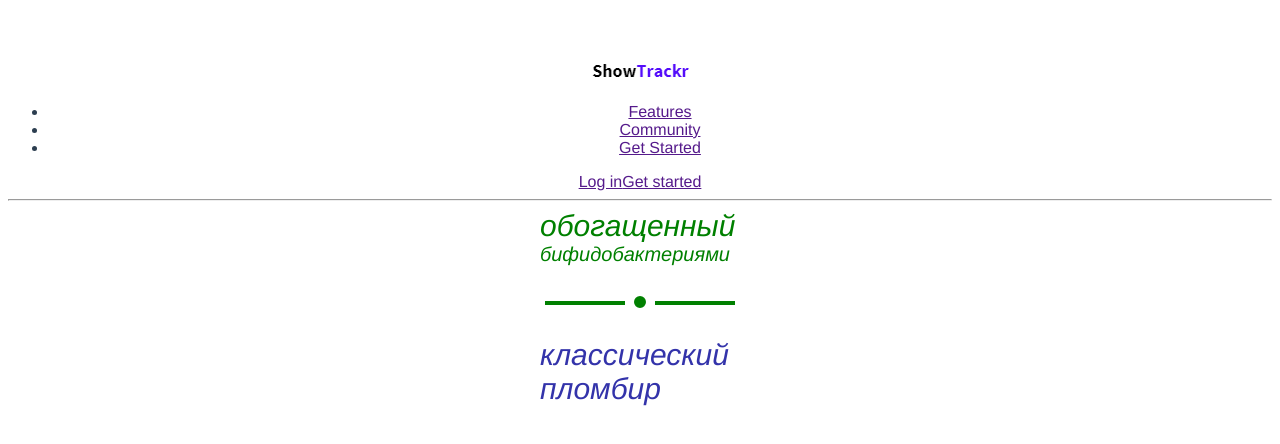
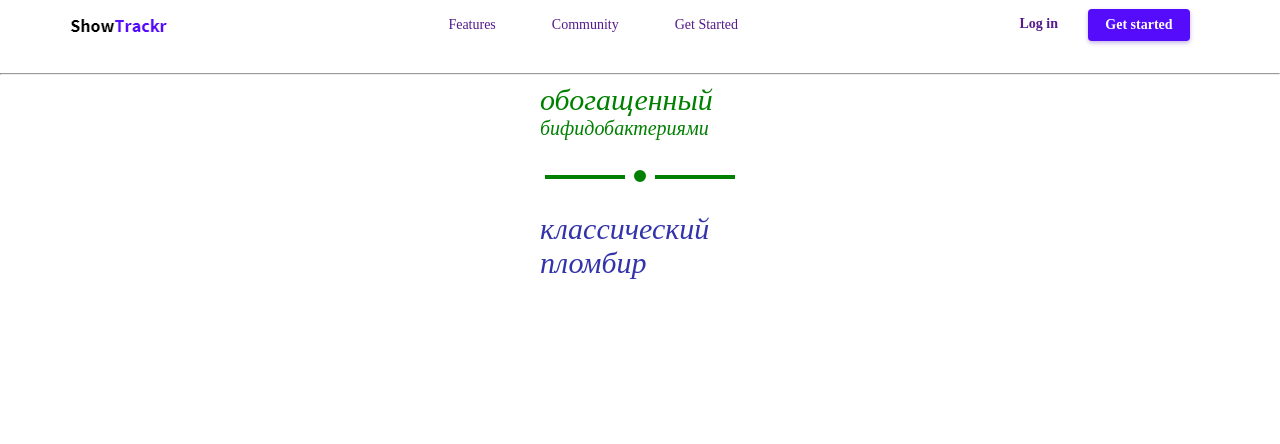
Before and after one commit to KaimNotark/lp-show-trackr, a Vue app: page / in a window 1280 px wide. Shown: the top 444 px of the page. Built offline with nearby package versions, Linux system fonts and the light colour scheme.

Commit message:
add scss

```diff
--- a/package.json
+++ b/package.json
@@ -17,10 +17,14 @@
     "@vue/cli-plugin-eslint": "^3.9.0",
     "@vue/cli-service": "^3.9.0",
     "babel-eslint": "^10.0.1",
+    "css-loader": "^3.0.0",
     "eslint": "^5.16.0",
     "eslint-plugin-vue": "^5.0.0",
     "node-sass": "^4.12.0",
+    "normalize": "^0.3.1",
+    "postcss-loader": "^3.0.0",
     "sass-loader": "^7.1.0",
+    "vue-loader": "^15.7.0",
     "vue-template-compiler": "^2.6.10"
   },
   "eslintConfig": {
--- a/src/App.vue
+++ b/src/App.vue
@@ -24,12 +24,15 @@ export default {
 </script>
 
 <style>
-#app {
+body {
+  margin: 0;
+}
+/* #app {
   font-family: "Avenir", Helvetica, Arial, sans-serif;
   -webkit-font-smoothing: antialiased;
   -moz-osx-font-smoothing: grayscale;
   text-align: center;
   color: #2c3e50;
-  margin-top: 60px;
-}
+   margin-top: 60px;
+} */
 </style>
--- a/src/components/vHeader.vue
+++ b/src/components/vHeader.vue
@@ -1,33 +1,147 @@
 <template>
   <div class="header">
+    <link
+      href="https://fonts.googleapis.com/css?family=Source+Sans+Pro&display=swap"
+      rel="stylesheet"
+    />
     <div class="container">
+      <div class="header-wrap">
         <div class="header-logo">
           <img src="../img/header-logo.png" alt="Show Trackr logo" class="header-logo__img" />
         </div>
         <nav class="header-navigation">
           <ul class="header-list">
             <li class="header-item">
-            <a href="" class="header-item__link">Features</a>
+              <a href class="header-item__link">Features</a>
             </li>
             <li class="header-item">
-            <a href="" class="header-item__link">Community</a>
+              <a href class="header-item__link">Community</a>
             </li>
             <li class="header-item">
-            <a href="" class="header-item__link">Get Started</a>
+              <a href class="header-item__link">Get Started</a>
             </li>
           </ul>
         </nav>
         <div class="header-buttons">
-        <a href="" class="header-buttons__log-in">Log in</a>
-        <a href="" class="header-buttons__get-started">Get started</a>
+          <a href class="header-buttons__log-in">Log in</a>
+          <a href class="header-buttons__get-started">Get started</a>
+        </div>
       </div>
     </div>
   </div>
 </template>
 
 <style lang="scss" scoped>
+// @import 'normalize.css';
+
+$font-family-primary: "Source Sans Pro", sans-serif;
+
+html {
+  scroll-behavior: smooth;
+}
+
+.wrapper *,
+.wrapper *::before,
+.wrapper *::after {
+  box-sizing: border-box;
+}
+
+h1,
+h2,
+h3,
+h4,
+h5,
+h6,
+p {
+  margin: 0;
+}
+
+ul,
+li {
+  list-style-type: none;
+  margin: 0;
+  padding: 0;
+}
+
+body {
+  min-height: 100vh;
+  font-family: $font-family-primary;
+  box-sizing: border-box;
+}
+
+.container {
+  max-width: 1100px;
+  margin: 0 auto;
+  padding-left: 20px;
+  padding-right: 20px;
+}
+
+.header {
+  width: 100%;
+  height: 50px;
+
+  &-wrap {
+    display: flex;
+    justify-content: space-between;
+    margin-top: 15px;
+  }
+
+  &-logo {
+    margin-left: -20px;
+    user-select: none;
+  }
+
+  &-list {
+    display: flex;
+  }
+
+  &-item {
+    display: block;
+
+    &__link {
+      font-size: 14px;
+      font-weight: 400;
+      line-height: 18px;
+      text-align: center;
+      text-decoration: none;
+      margin-left: 28px;
+      margin-right: 28px;
+    }
+  }
+
+  &-buttons {
+    margin-right: 0px;
+    display: flex;
+
+    &__log-in {
+      display: block;
+      font-size: 14px;
+      font-weight: 700;
+      line-height: 18px;
+      text-align: center;
+      text-decoration: none;
+      margin-right: 30px;
+    }
+
+    &__get-started {
+      display: block;
+      width: 102px;
+      height: 25px;
+      color: #ffffff;
+      font-size: 14px;
+      font-weight: 600;
+      line-height: 18px;
+      text-align: center;
+      background: #540cfa;
+      border-radius: 4px;
+      box-shadow: 0px 2px 4px rgba(60, 9, 179, 0.3);
+      text-decoration: none;
+      margin-top: -6px;
+      padding-top: 7px;
+    }
+  }
+}
 </style>
 
 <script>
-
 </script>
```
Also changed, not shown: 1 other file (tests, documents, lock files or other folders). Lines whose indentation alone changed are shown as unchanged.
